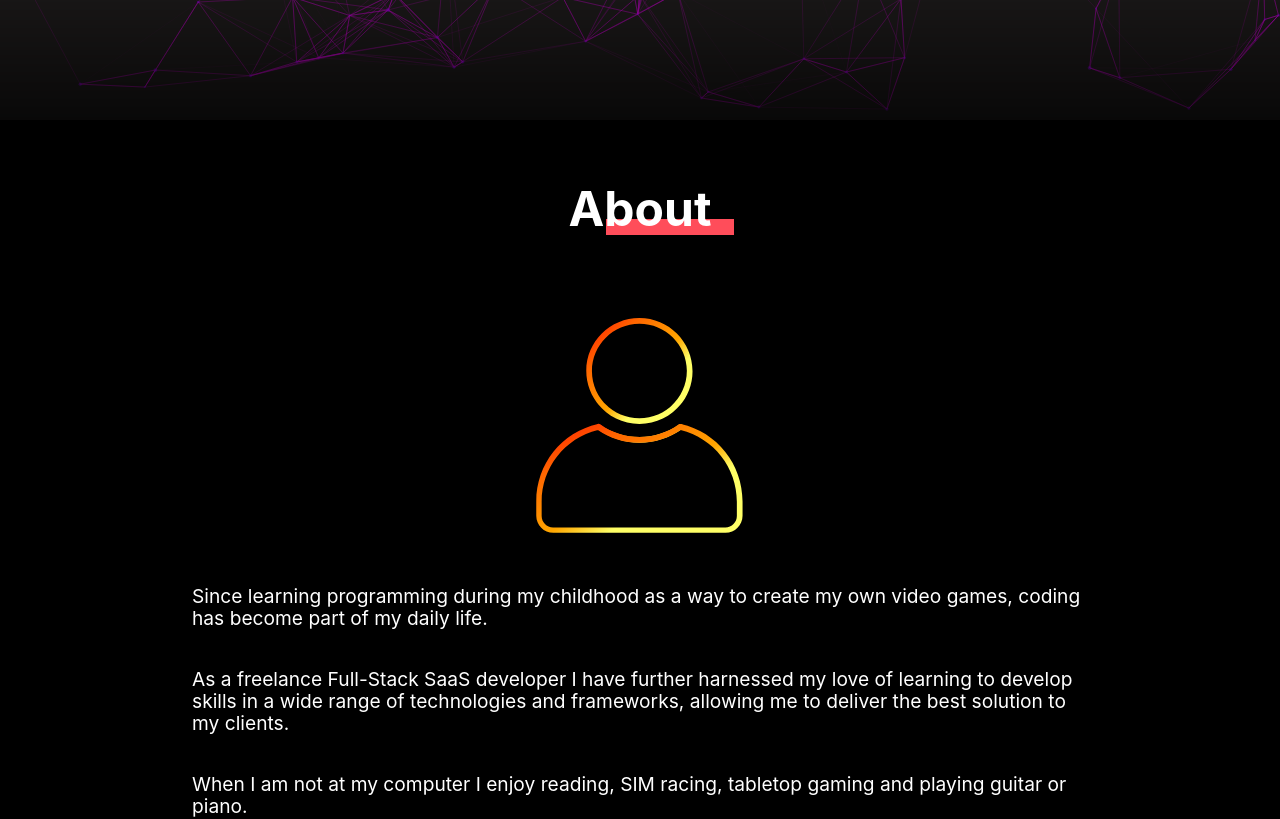
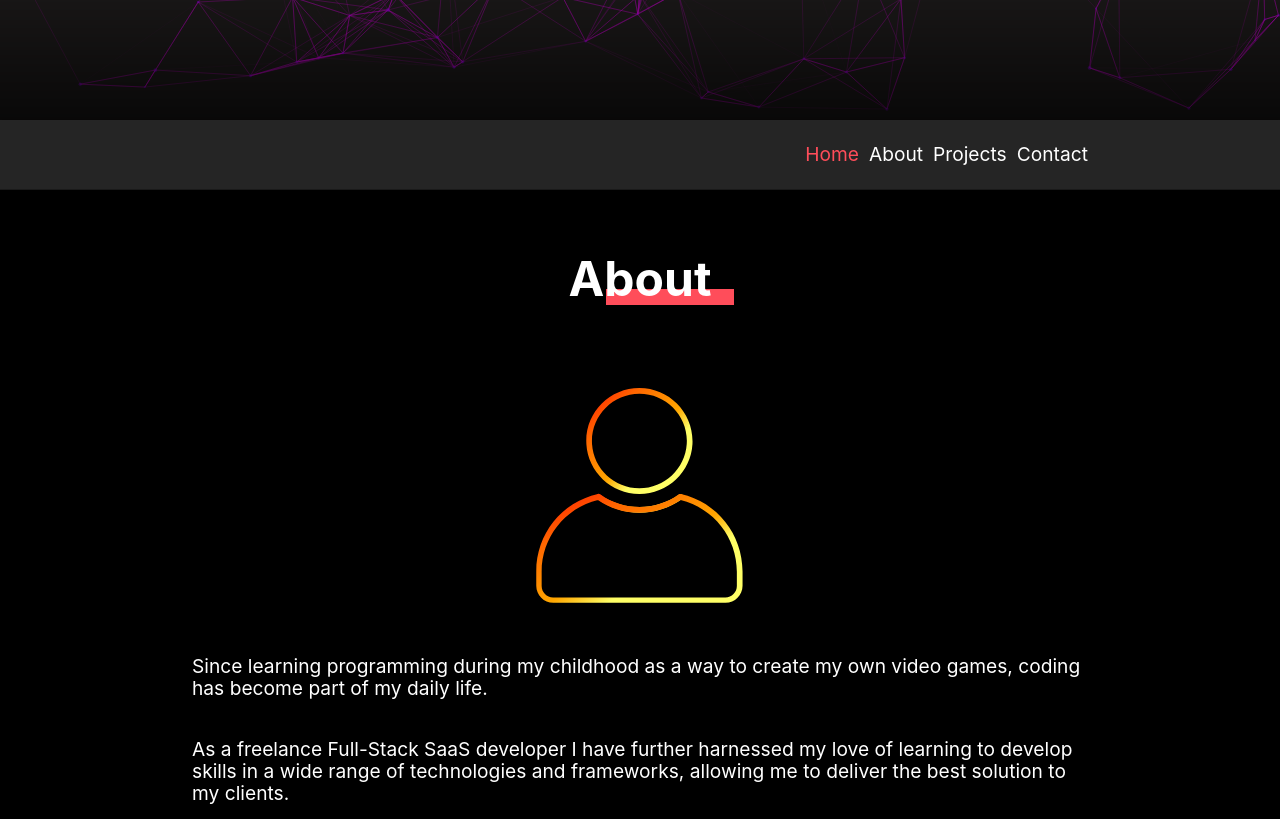
Before and after one commit to daniel-bly/resume-site, a Next.js app: page / in a window 1280 px wide. Shown: the part 680-1499 px from the top of the page. Built offline with nearby package versions, Linux system fonts and the light colour scheme.

Commit message:
[Change logs]  - Styled popup boxes  - Added sticky navigation bellow landing  - Cleanup

```diff
--- /dev/null
+++ b/components/Header.tsx
@@ -0,0 +1,14 @@
+const Header = ({active}: {active: string}) => {
+    return (
+        <div className="nav" style={{color: 'white'}}>
+          <div className="options">
+            <a className={active == "home" ? "active" : ""} href="#home">Home</a>
+            <a className={active == "about" ? "active" : ""} href="#about">About</a>
+            <a className={active == "projects" ? "active" : ""} href="#projects">Projects</a>
+            <a className={active == "contact" ? "active" : ""} href="#contact">Contact</a>
+          </div>
+        </div>
+    )
+}
+
+export default Header
--- /dev/null
+++ b/components/Skill.tsx
@@ -0,0 +1,14 @@
+import Image from 'next/image'
+
+const Skill = ({logo, alt, text, scale = 1, invert = false}: { logo: string, alt: string, text: string, scale?: number, invert?: boolean}) => {
+    const baseScale = 70
+
+    return (
+      <div className={invert ? "skill inverted" : "skill"}>
+        <Image src={`/skills/${logo}`} alt={alt} height={baseScale * scale} width={baseScale * scale} />
+        <span>{text}</span>
+      </div>
+    )
+}
+
+export default Skill
--- a/pages/index.tsx
+++ b/pages/index.tsx
@@ -1,4 +1,4 @@
-import { useCallback, useState } from 'react'
+import { useCallback, useState, useEffect, useRef } from 'react'
 import type { NextPage } from 'next'
 import Image from 'next/image'
 import Particles from 'react-tsparticles'
@@ -11,7 +11,9 @@ import * as Yup from 'yup'
 import axios from 'axios'
 import ClipLoader from "react-spinners/ClipLoader"
 
+import Header from '../components/Header'
 import CustomAccordion from '../components/CustomAccordion'
+import Skill from '../components/Skill'
 
 import styles from '../styles/Home.module.css'
 import { fail } from 'assert'
@@ -88,6 +90,7 @@ const options: IOptions = {
   },
   detectRetina: true,
 }
+
 const canvasStyle = `
 
   width: 100% !important;
@@ -100,21 +103,9 @@ const canvasStyle = `
   background-color: rgb(37, 34, 34);
 `
 
-const Skill = ({logo, alt, text, scale = 1, invert = false}: { logo: string, alt: string, text: string, scale?: number, invert?: boolean}) => {
-  const baseScale = 70
-
+const LoadingPopup = ({ showPopup }: { showPopup: boolean }) => {
   return (
-    <div className={invert ? "skill inverted" : "skill"}>
-      <Image src={`/skills/${logo}`} alt={alt} height={baseScale * scale} width={baseScale * scale} />
-      <span>{text}</span>
-    </div>
-  )
-}
-
-const LoadingPopup = ({ showPopup }: { showPopup: boolean }) => {
-
-  return (
-      <div  className={showPopup ? "popup-wrapper" : "popup-wrapper hidden"}>
+      <div className={showPopup ? "popup-wrapper" : "popup-wrapper hidden"}>
           <div className="popup loading">
               <ClipLoader loading={true} color="#9900ff" size={100} />
               <p>Sending...</p>
@@ -129,7 +120,7 @@ const SuccessPopup = ({ showPopup }: { showPopup: boolean }) => {
     }
 
     return (
-        <div  className={showPopup ? "popup-wrapper" : "popup-wrapper hidden"}>
+        <div className={showPopup ? "popup-wrapper" : "popup-wrapper hidden"}>
             <div className="popup success">
                 <Image src="/res/check.svg" alt="Check" width={90} height={90} />
                 <h2>Message Sent Successfully</h2>
@@ -242,9 +233,40 @@ const Home: NextPage = () => {
     setExpanded(newExpanded ? panel : false);
   }
 
+  const aboutRef = useRef(null)
+  const projectsRef = useRef(null)
+  const contactRef = useRef(null)
+
+  const [active, setActive] = useState('home')
+
+  const handleScroll = () => {
+    const headerHeight = 60
+    const { top, height } = document?.body.getBoundingClientRect() ?? 0
+    setActive('contacts')
+    if (-top < aboutRef.current.offsetTop - headerHeight)
+      setActive('home')
+    else if (-top < projectsRef.current.offsetTop - headerHeight)
+      setActive('about')
+    else if (-top < contactRef.current.offsetTop - headerHeight && -top < height - window.innerHeight - (contactRef.current.clientHeight / 2))
+      setActive('projects')
+    else
+      setActive('contact')
+  }
+
+  useEffect(() => {
+    window.addEventListener("scroll", handleScroll);
+    return () => {
+        window.removeEventListener("scroll", handleScroll);
+    }
+  })
+
+  useEffect(() => {
+    console.log(active)
+  }, [active])
 
   return (
     <div style={{backgroundColor: 'black'}}>
+    <div className="anchor" id="home" />
     <div className="landing-wrapper" style={{height: '100vh'}}>
       <Particles id="tsparticles" init={particlesInit} loaded={particlesLoaded} options={options} canvasClassName="particlesCanvas" />
       <div className={styles.typewriter_wrapper} style={{zIndex: 1000}}>
@@ -267,7 +289,9 @@ const Home: NextPage = () => {
     {/* <div className={styles.background_particles} >
       <Particles id="tsparticles2" init={particlesInit} loaded={particlesLoaded} options={options} canvasClassName="particlesCanvas" />
     </div> */}
-    <div className="about-wrapper" id="about">
+    <Header active={active} />
+    <div className="anchor" id="about" />
+    <div className="about-wrapper" ref={aboutRef}>
       <h1 className="heading">About</h1>
       <div className="flex-wrapper">
         <div className="text-wrapper">
@@ -326,7 +350,8 @@ const Home: NextPage = () => {
         </div>
       </div>
     </div>
-    <div className="projects-wrapper">
+    <div className="anchor" id="projects" />
+    <div className="projects-wrapper" ref={projectsRef}>
       <h1 className="heading">Projects</h1>
       <InfoPopup title="Not Avaliable" setInfoPopup={setInfoPopup1} showPopup={infoPopup1}>
         This application includes proprietary software I do not have permission to host. If you would like me to request special permission from the owner, please let me know.
@@ -383,7 +408,8 @@ const Home: NextPage = () => {
     <LoadingPopup showPopup={loadingPopup} />
     <SuccessPopup showPopup={successPopup} />
     <FailurePopup setFailPopup={setFailPopup} showPopup={failPopup} />
-    <div className="contact-wrapper">
+    <div className="anchor" id="contact" />
+    <div className="contact-wrapper" ref={contactRef}>
       <h1 className="heading">Contact</h1>
       <div className="flex-wrapper">
         <div className="text-wrapper">
@@ -410,7 +436,12 @@ const Home: NextPage = () => {
     </div>
     <div className="footer">
       <div className="socials">
-
+        <a href="https://www.linkedin.com/in/daniel-bly/" target="_blank">
+          <Image src={`/res/linkedin.svg`} alt="LinkedIn Logo" height={25} width={25} />
+        </a>
+        <a href="https://www.github.com/daniel-bly" target="_blank">
+          <Image src={`/res/github.svg`} alt="GitHub Logo" height={25} width={25} />
+        </a>
       </div>
       <div className="copyright">
         <span>© </span>
--- a/styles/globals.css
+++ b/styles/globals.css
@@ -20,6 +20,12 @@ a {
   box-sizing: border-box;
 }
 
+.anchor {
+  padding-top:50px;
+  display:block;
+  margin-top:-50px; /* if you want to cancel out the padding-top */
+}
+
 @media (prefers-color-scheme: dark) {
   html {
     color-scheme: dark;
--- a/styles/landing.css
+++ b/styles/landing.css
@@ -56,6 +56,28 @@
     margin-left: 5px!important;
 }
 
+.nav {
+    position: sticky;
+    top: 0;
+    left: 0;
+    display: flex;
+    justify-content: flex-end;
+    align-items: center;
+    height: 70px;
+    border-bottom: 1px solid #1a1a1a;
+    background-color: rgba(40,40,40,0.95);
+    backdrop-filter: blur(8px);
+    box-shadow: 0 4px 4px rgb(0 0 0 / 30%);
+    z-index: 8000;
+    padding: 0 15%;
+    font-size: 1.2rem;
+}
+.nav a {
+    margin-left: 10px;
+}.nav a.active {
+    color: #ff4d5a;
+}
+
 /* .heading {
     position: relative;
     margin-top: 0;
@@ -75,7 +97,7 @@
 } */
 .heading {
     position: relative;
-    z-index: 9999;
+    z-index: 7777;
     font-size: 3rem;
     margin: 0 auto;
     text-align: center;
@@ -190,7 +212,7 @@
     width: 35%;
     height: fit-content;
     padding: 1rem;
-    z-index: 8888;
+    z-index: 7777;
 }
 .projects-wrapper .project.inverted .text-wrapper {
     margin-left: 0;
@@ -279,7 +301,7 @@
 }
 .contact-wrapper .flex-wrapper .text-wrapper a {
     text-decoration: underline;
-    color: #3216bb;
+    color: #2925ff;
 }
 .contact-wrapper .flex-wrapper .form-wrapper {
     width: 100%;
@@ -375,6 +397,7 @@
 
 .footer {
     display: flex;
+    flex-direction: column;
     align-items: center;
     justify-content: center;
     margin-top: 50px;
@@ -383,12 +406,21 @@
     color: white;
     font-size: 1.2rem;
 }
+.footer .socials {
+    filter: invert(1);
+    opacity: 0.85;
+    margin-top: 10px;
+    display: none;
+}
+.footer .socials a {
+    margin-right: 5px;
+}
 .footer .copyright {
     display: flex;
     align-items: center;
     height: 1.8rem;
 }
 .footer span {
-    font-size: 1.4rem;
+    font-size: 1.2rem;
     margin-right: 3px;
 }
```
Also changed, not shown: public/res/github.svg (added), public/res/linkedin.svg (added).
